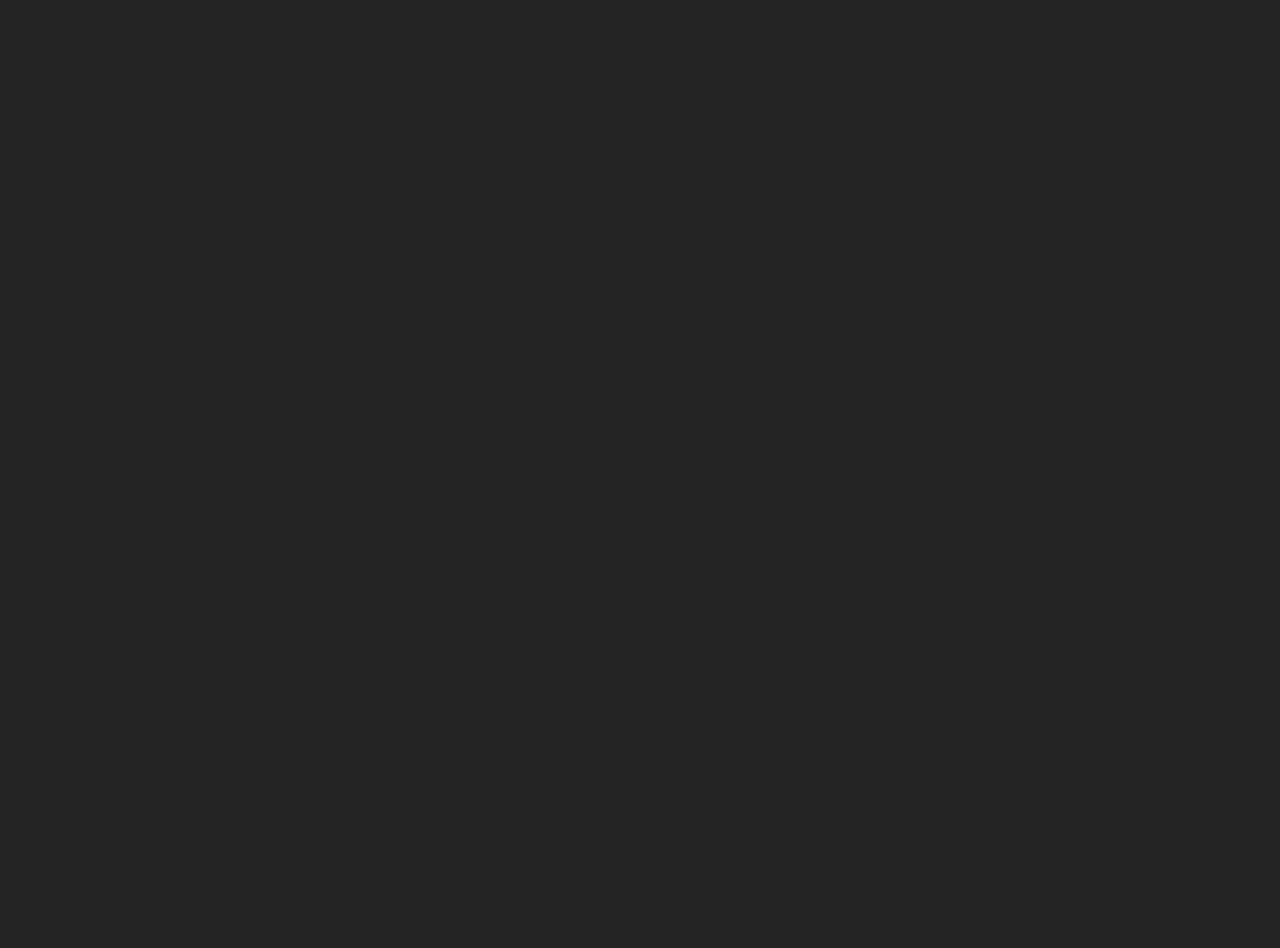
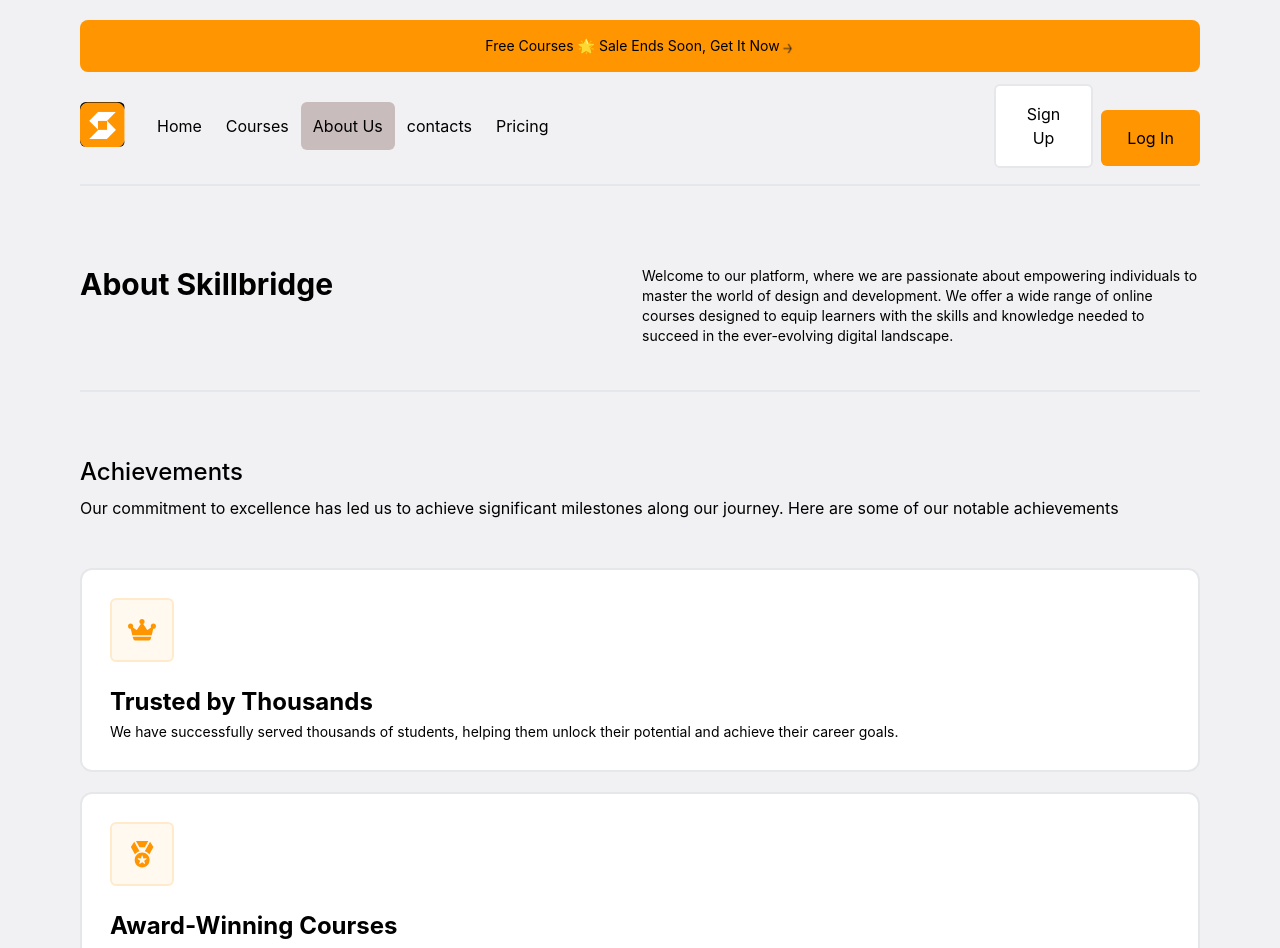
Before and after one commit to mahshid22/react-tailwind-full-responsive-mobilefirst, a React (Vite) app: page /aboutus in a window 1280 px wide. Before the commit this address had no page. Shown: the top 948 px of the page. Before the commit the page ends 800 px from the top, so only its background shows below. Built offline with nearby package versions, Linux system fonts and the light colour scheme.

Commit message:
add about us route

```diff
--- a/src/App.tsx
+++ b/src/App.tsx
@@ -3,6 +3,7 @@ import { Routes, Route } from "react-router-dom";
 
 // import "./App.css";
 import MainLayout from "./layouts/MainLayout";
+import AboutUs from "./pages/AboutUs";
 import Course from "./pages/Course";
 import Courses from "./pages/Courses";
 import Home from "./pages/Home";
@@ -12,6 +13,7 @@ export default function App() {
     <Routes>
       <Route path="/" element={<MainLayout />}>
         <Route index element={<Home />} />
+        <Route path="/aboutus" element={<AboutUs />} />
         <Route path="/courses" element={<Courses />} />
         <Route path="/courses/:courseId" element={<Course />} />
       </Route>
--- a/src/components/header/Menue.tsx
+++ b/src/components/header/Menue.tsx
@@ -36,6 +36,7 @@ export default function Menue() {
           className={`${
             location.pathname === "/aboutus" ? activeStyle : ""
           } "md:mx-2 p-3 rounded-md border-2"`}
+          onClick={() => nav(`/aboutus`)}
         >
           About Us
         </button>
@@ -48,7 +49,7 @@ export default function Menue() {
         </button>
         <button
           className={`${
-            location.pathname === "/aboutus" ? activeStyle : ""
+            location.pathname === "/pricing" ? activeStyle : ""
           } "md:mx-2 p-3 rounded-md border-2"`}
         >
           Pricing
--- /dev/null
+++ b/src/pages/AboutUs.tsx
@@ -0,0 +1,51 @@
+import React from "react";
+import Divider from "../components/divider/Divider";
+import AboutusIcon from "../svg/AboutusIcon";
+import Medal from "../svg/Medal";
+
+export default function AboutUs() {
+  return (
+    <div>
+      <div className="lg:grid lg:grid-cols-2 lg:gap-1">
+        <p className="text-3xl font-bold mb-4">About Skillbridge</p>
+        <p className="text-sm mb-7">
+          Welcome to our platform, where we are passionate about empowering
+          individuals to master the world of design and development. We offer a
+          wide range of online courses designed to equip learners with the
+          skills and knowledge needed to succeed in the ever-evolving digital
+          landscape.
+        </p>
+      </div>
+      <Divider style={"mb-16"} />
+      <p className="font-medium text-2xl mb-2">Achievements</p>
+      <p className="mb-12">
+        Our commitment to excellence has led us to achieve significant
+        milestones along our journey. Here are some of our notable achievements
+      </p>
+
+      <div className="c">
+        <div className="bg-white border-2 rounded-xl flex flex-col items-start p-7 mb-5">
+          <div className="bg-[#FFF9F0] border-2 border-[#FFEACC] rounded-md p-4 mb-6">
+            <AboutusIcon />
+          </div>
+          <p className="text-2xl font-bold mb-1">Trusted by Thousands</p>
+          <p className="text-sm">
+            We have successfully served thousands of students, helping them
+            unlock their potential and achieve their career goals.
+          </p>
+        </div>
+        <div className="bg-white border-2 rounded-xl flex flex-col items-start p-7 mb-5">
+          <div className="bg-[#FFF9F0] border-2 border-[#FFEACC] rounded-md p-4 mb-6">
+            <Medal />
+          </div>
+          <p className="text-2xl font-bold mb-1">Award-Winning Courses</p>
+          <p className="text-sm">
+            Our courses have received recognition and accolades in the industry
+            for their quality, depth of content, and effective teaching
+            methodologies.
+          </p>
+        </div>
+      </div>
+    </div>
+  );
+}
--- /dev/null
+++ b/src/svg/AboutusIcon.tsx
@@ -0,0 +1,18 @@
+import React from "react";
+
+export default function AboutusIcon() {
+  return (
+    <svg
+      width="28"
+      height="28"
+      viewBox="0 0 28 28"
+      fill="none"
+      xmlns="http://www.w3.org/2000/svg"
+    >
+      <path
+        d="M4.67212 20.6668L4.99961 21.9918C5.41442 23.7143 6.32047 24.5977 8.12164 24.5977H19.8783C21.6905 24.5977 22.5856 23.7364 23.0113 21.9918L23.3388 20.6668H4.67212ZM4.31189 19.154H23.7099L25.7621 10.6519L24.867 10.133L19.8347 13.843C19.4635 14.108 19.2125 14.0086 19.005 13.7105L14.2674 6.46711L13.7435 6.44503L8.96218 13.7436C8.77661 14.0307 8.55828 14.1191 8.18713 13.854L3.25302 10.2103L2.20507 10.4863L4.31189 19.154ZM2.60897 12.8602C4.04991 12.8602 5.20701 11.6788 5.20701 10.2103C5.20701 8.77484 4.04991 7.58232 2.60897 7.58232C1.16803 7.58232 0 8.76379 0 10.2103C0 11.6788 1.17894 12.8602 2.60897 12.8602ZM14.0055 8.26691C15.4355 8.26691 16.6035 7.08545 16.6035 5.62793C16.6035 4.1925 15.4355 3 14.0055 3C12.5536 3 11.3965 4.18147 11.3965 5.62793C11.3965 7.08545 12.5645 8.26691 14.0055 8.26691ZM25.391 12.8602C26.8211 12.8602 28 11.6788 28 10.2103C28 8.76379 26.832 7.58232 25.391 7.58232C23.961 7.58232 22.793 8.77484 22.793 10.2103C22.793 11.6788 23.961 12.8602 25.391 12.8602Z"
+        fill="#FF9500"
+      />
+    </svg>
+  );
+}
--- /dev/null
+++ b/src/svg/Medal.tsx
@@ -0,0 +1,18 @@
+import React from "react";
+
+export default function Medal() {
+  return (
+    <svg
+      width="28"
+      height="28"
+      viewBox="0 0 28 28"
+      fill="none"
+      xmlns="http://www.w3.org/2000/svg"
+    >
+      <path
+        d="M14.148 27.4375C18.273 27.4375 21.6011 24.1094 21.6011 19.9961C21.6011 15.8711 18.273 12.543 14.148 12.543C10.0347 12.543 6.70657 15.8711 6.70657 19.9961C6.70657 24.1094 10.0347 27.4375 14.148 27.4375ZM12.0269 23.8281C11.5816 24.1562 11.1128 23.8164 11.2886 23.3008L12.1323 20.7812L9.9761 19.2461C9.56595 18.9414 9.69485 18.3672 10.2573 18.3672L12.9058 18.3906L13.7144 15.8594C13.8784 15.3438 14.4409 15.3438 14.605 15.8594L15.4136 18.3906L18.062 18.3672C18.6245 18.3672 18.7417 18.9531 18.3433 19.2344L16.187 20.7812L17.0308 23.3008C17.2066 23.8164 16.7378 24.1562 16.2925 23.8281L14.1597 22.2695L12.0269 23.8281ZM7.01126 14.418C8.1597 12.9648 9.74173 11.8633 11.5581 11.3242L6.24954 1.78516L3.16751 6.48438C2.95657 6.78906 2.94485 7.12891 3.13235 7.43359L7.01126 14.418ZM11.523 7.32812H16.7847L20.3589 1H7.94876L11.523 7.32812ZM16.7495 11.3242C18.5777 11.8633 20.148 12.9648 21.2964 14.418L25.187 7.43359C25.3628 7.12891 25.3511 6.78906 25.1402 6.48438L22.0581 1.78516L16.7495 11.3242Z"
+        fill="#FF9500"
+      />
+    </svg>
+  );
+}
```
